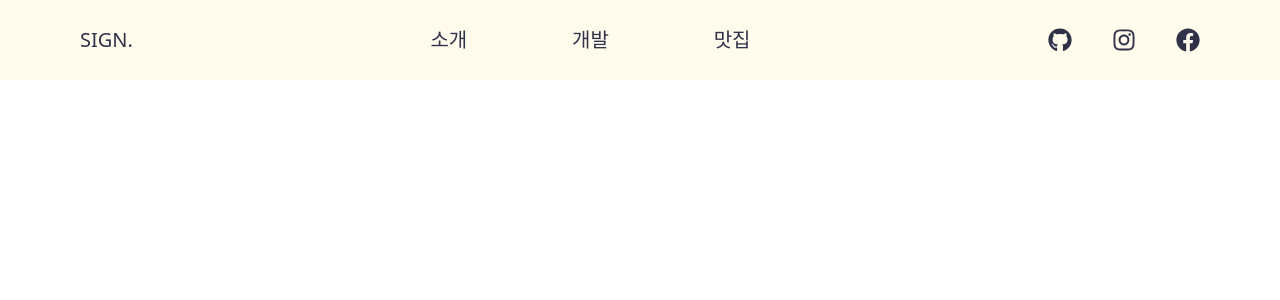
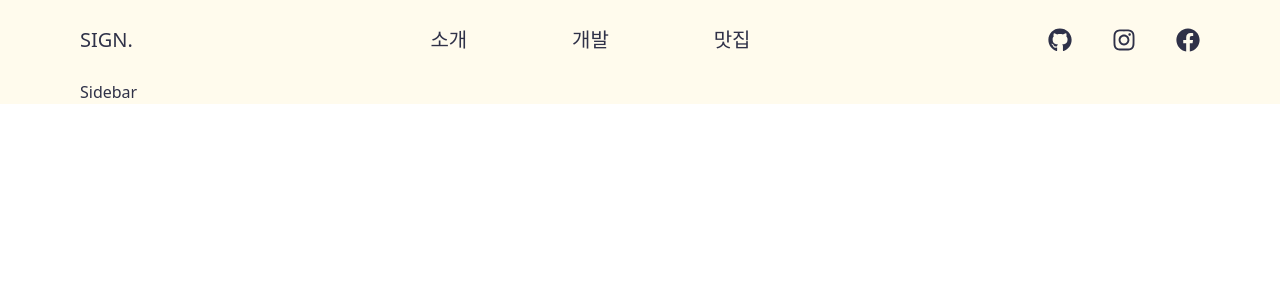
Before and after one commit to issign/blog, a React (Vite) app: page / in a window 1280 px wide. Shown: the top 300 px of the page. Built offline with nearby package versions, Linux system fonts and the light colour scheme; data requests are answered from the project's data file.

Commit message:
Add Sidebar component

```diff
--- a/src/components/forms/Dropdown.js
+++ b/src/components/forms/Dropdown.js
@@ -1,7 +1,7 @@
 import Link from "../links/Link";
 import { useFetchSubCategoriesQuery } from "../../store";
 
-function Dropdown({ category, topNav }) {
+function Dropdown({ category }) {
   const {
     data: subCategories,
     error,
--- /dev/null
+++ b/src/components/navigations/Sidebar.js
@@ -0,0 +1,5 @@
+function Sidebar() {
+  return <div>Sidebar</div>;
+}
+
+export default Sidebar;
--- a/src/pages/Main.js
+++ b/src/pages/Main.js
@@ -1,9 +1,11 @@
 import Route from "../components/links/Route";
 import Create from "./Create";
+import Sidebar from "../components/navigations/Sidebar";
 
 function Main() {
   return (
     <div className="pt-20">
+      <Sidebar></Sidebar>
       <Route path="/create">
         <Create></Create>
       </Route>
```
